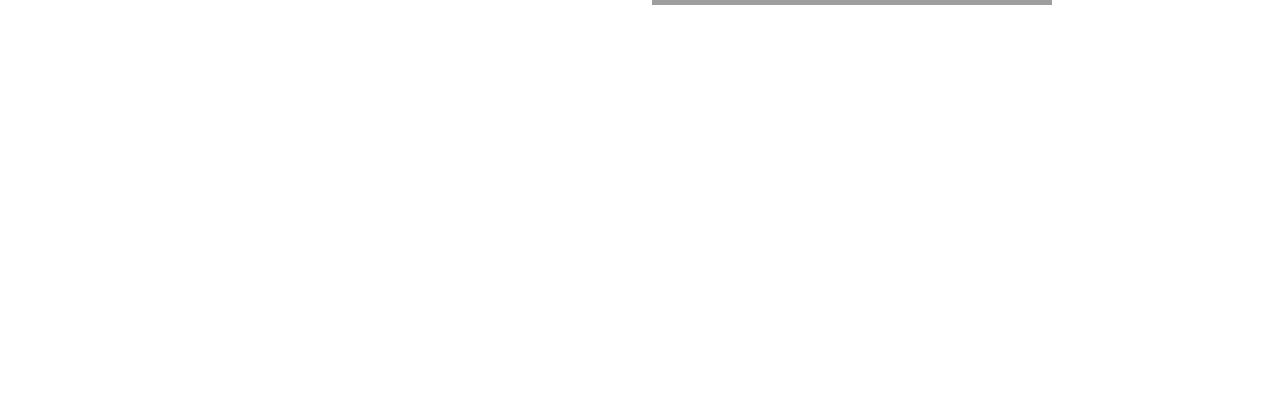
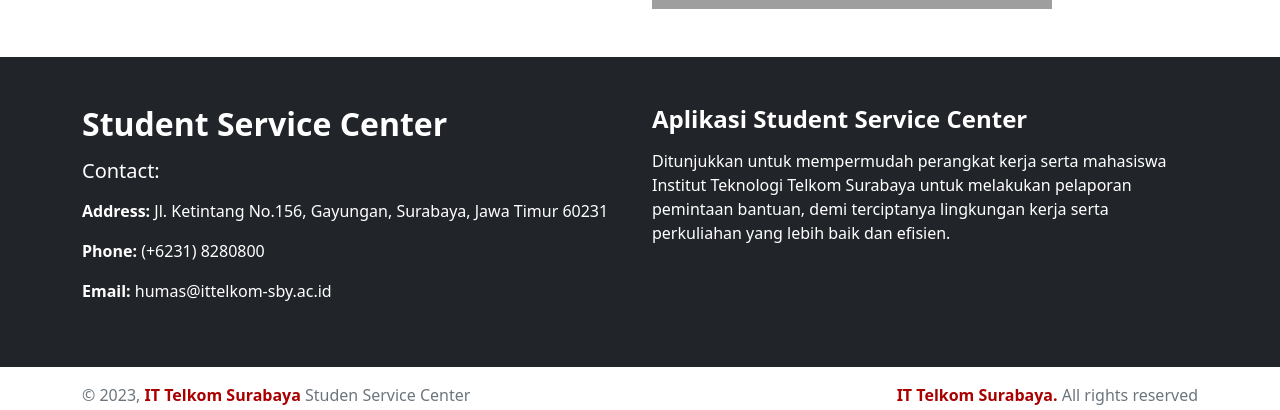
Before and after one commit to Fakhri17/fakhri-ssc-ittelkom, a Vue app: page / in a window 1280 px wide. Shown: the part 2387-2797 px from the top of the page. Before the commit the page ends 2440 px from the top, so only its background shows below. Built offline with nearby package versions, Linux system fonts and the light colour scheme; grey boxes are pictures that could not be loaded; some icons are missing; the HTML template or start-up script is replaced by a standard one.

Commit message:
feat: footer menu

```diff
--- a/src/assets/main.css
+++ b/src/assets/main.css
@@ -88,8 +88,8 @@
 
 .badge-ssc-layanan{
   background-color: var(--color-ssc);
-  height: .5rem;
-  width: 7%;
+  height: .7rem;
+  width: 10%;
   border-radius: .3rem;
 }
 
@@ -129,7 +129,12 @@
   color: var(--color-ssc);
 }
 
-.text-ssc:hover{
+.text-ssc-hover{
+  color: var(--color-ssc);
+}
+
+
+.text-ssc-hover:hover{
   color: #eb4545;
 }
 
@@ -140,3 +145,13 @@
 .bg-ssc{
   background: var(--color-ssc);
 }
+
+.btn-ssc{
+  background: var(--color-ssc);
+  color: #fff;
+}
+
+.btn-ssc:hover{
+  background: #eb4545;
+  color: #fff;
+}
--- a/src/views/HomeView.vue
+++ b/src/views/HomeView.vue
@@ -11,7 +11,7 @@
               <h2 class="fw-ssc mb-0"><strong class="text-ssc">S</strong>ervice</h2>
               <h2 class="fw-ssc mb-0"><strong class="text-ssc">C</strong>enter</h2>
               <p class="text-muted fs-5 mb-4">Datang, Buat Tiket, Proses</p>
-              <a href="#layanan" class="btn btn-danger px-4 py-2">Lihat Layanan</a>
+              <a href="#layanan" class="btn btn-ssc px-4 py-2">Lihat Layanan</a>
             </div>
           </div>
           <div class="col-md-7 col-12">
@@ -70,7 +70,7 @@
                     :src="`https://cdn.lordicon.com/${item.icon}.json`"
                     trigger="morph"
                     :colors="`primary:${item.colorPrimary},secondary:${item.colorSecondary}`"
-                    style="width: 120px; height: 120px"
+                    style="width: 100px; height: 100px"
                   >
                   </lord-icon>
                 </div>
@@ -138,10 +138,10 @@
                       </div>
                       <p class="mb-4">{{  item.informationDescription }}</p>
                       <div>
-                        <a :href="item.igUrl" target="_blank" class="text-ssc mb-3 d-block h5 accordion text-decoration-none">
+                        <a :href="item.igUrl" target="_blank" class="text-ssc-hover mb-3 d-block h5 accordion text-decoration-none">
                           <i class="bi bi-instagram me-3"></i> {{ item.igUsername }}
                         </a>
-                        <a :href="item.webUrl" target="_blank" class="text-ssc d-block h5 accordion text-decoration-none">
+                        <a :href="item.webUrl" target="_blank" class="text-ssc-hover d-block h5 accordion text-decoration-none">
                           <i class="bi bi-globe me-3"></i> {{ item.webUrl }}
                         </a>
                       </div>
@@ -160,6 +160,44 @@
           </div>
 
 
+      </div>
+    </section>
+    <section class="bg-dark py-5 text-white">
+      <div class="container">
+        <div class="row">
+          <div class="col-md-6 col-12 mb-4 mb-lg-0">
+            <h2 class="fw-bold">Student Service Center</h2>
+            <div class="mt-3">
+              <div class="h5 mb-3">Contact: </div>
+              <p><strong>Address:</strong>  Jl. Ketintang No.156, Gayungan, Surabaya, Jawa Timur 60231</p>
+              <p><strong>Phone:</strong> (+6231) 8280800</p>
+              <p><strong>Email:</strong> humas@ittelkom-sby.ac.id</p>
+            </div>
+          </div>
+          <div class="col-md-6 col-12 mb-4 mb-lg-0">
+            <h4 class="fw-bold">Aplikasi Student Service Center</h4>
+            <div class="mt-3">
+              <p>Ditunjukkan untuk mempermudah perangkat kerja serta mahasiswa Institut Teknologi Telkom Surabaya untuk melakukan pelaporan pemintaan bantuan, demi terciptanya lingkungan kerja serta perkuliahan yang lebih baik dan efisien.</p>
+            </div>
+          </div>
+        </div>
+      </div>
+    </section>
+    <section class="py-3">
+      <div class="container">
+        <div class="row">
+          <div class="col-lg-6 col-12">
+            <p class="float-md-start font-sm text-muted mb-0">
+              &copy; 2023, <strong class="text-ssc">IT Telkom Surabaya</strong> Studen Service Center
+            </p>
+          </div>
+          <div class="col-lg-6 col-12">
+            <p class="float-md-end font-sm text-muted mb-0">
+              <a href="https://ittelkom-sby.ac.id/" target="_blank" class="text-ssc-hover text-decoration-none fw-semibold">IT Telkom Surabaya.</a>
+              All rights reserved
+            </p>
+          </div>
+        </div>
       </div>
     </section>
   </main>
```
